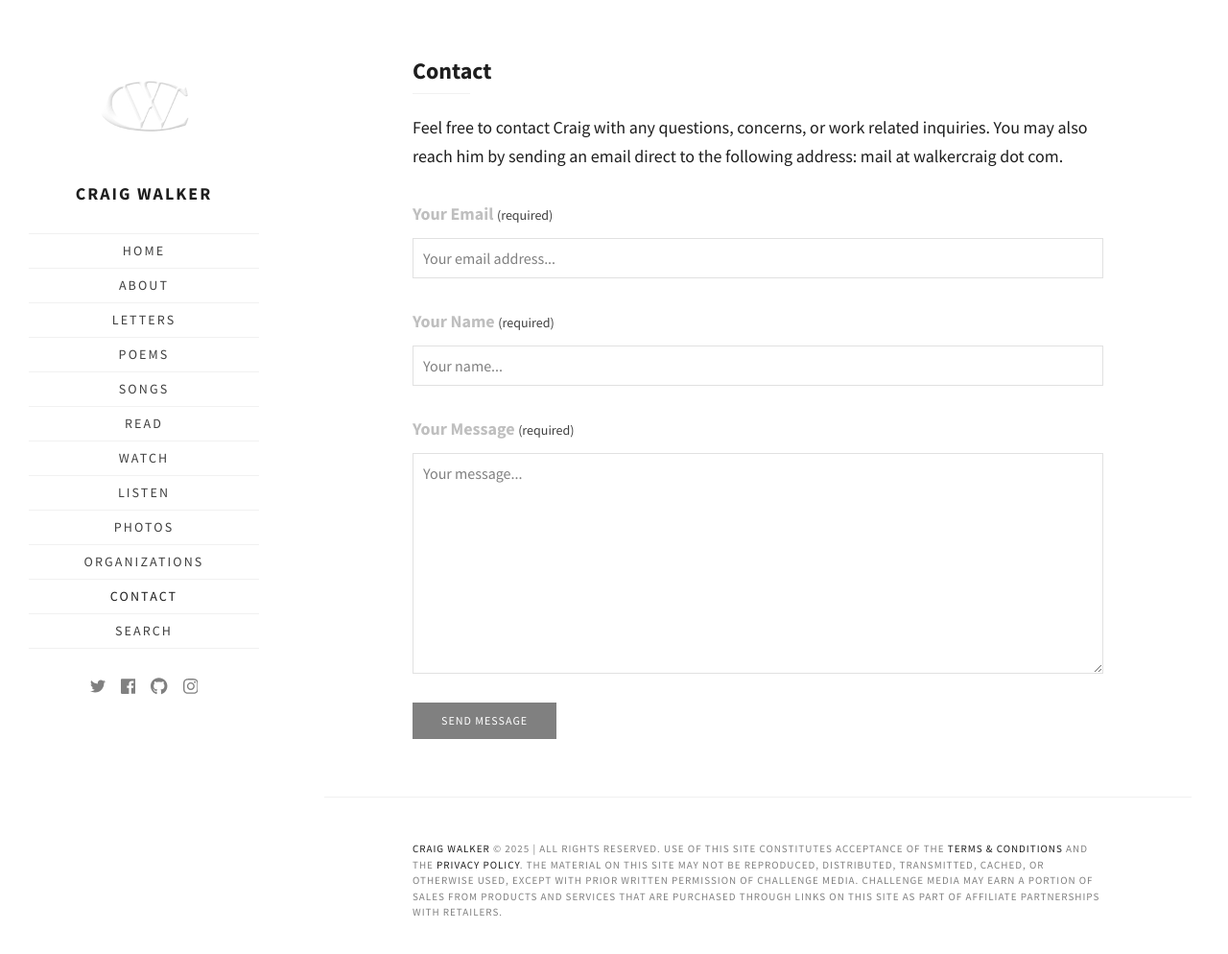
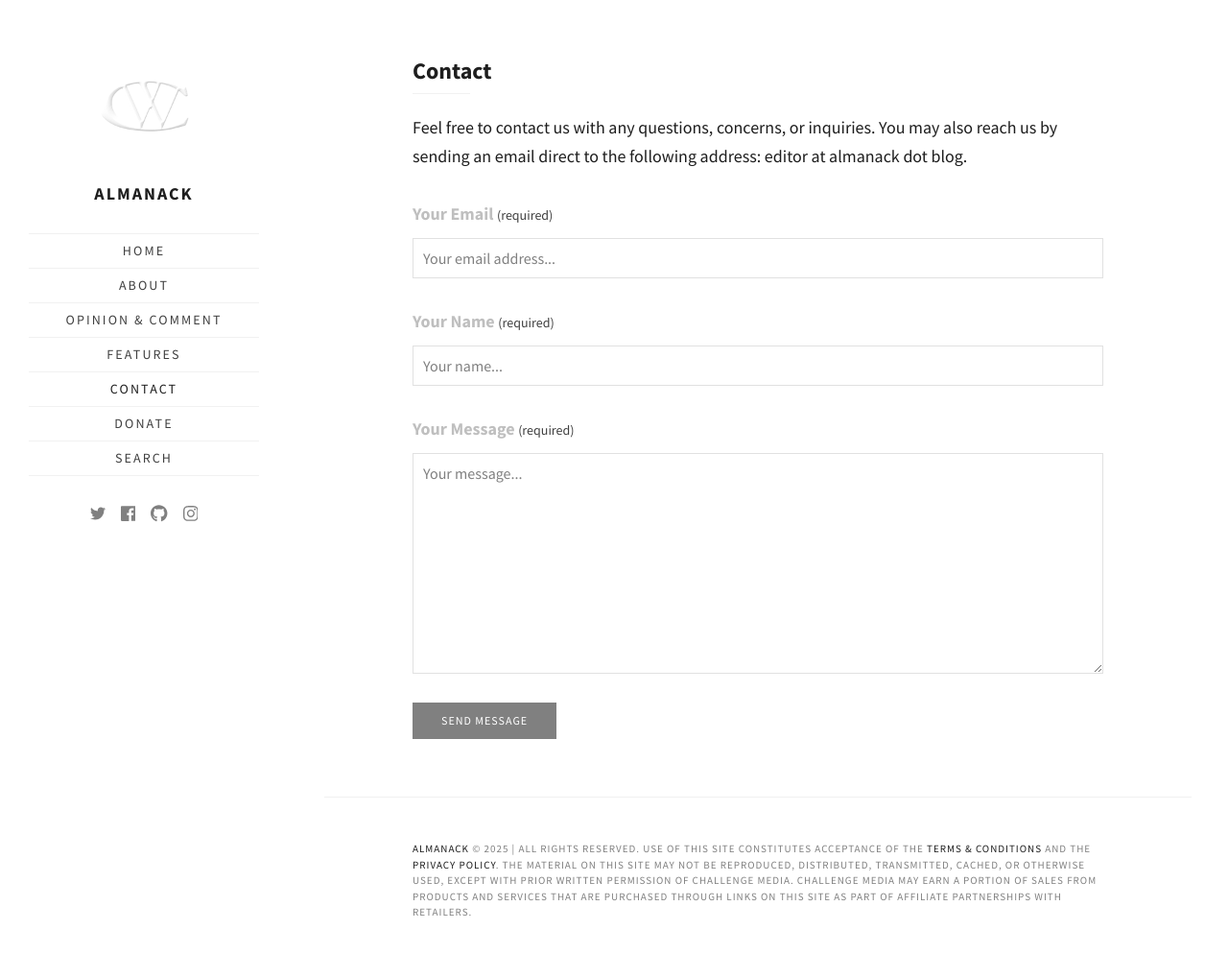
Before and after one commit to walkercraig/almanack, a Jekyll site: the page built from contact.html, in a window 1280 px wide and 1019 px high. Shown: the top 994 px of the window at 96% size. Built offline with Jekyll 4.4.1, drawn with Linux system fonts in a browser that asks for light colours; some web fonts are replaced.

Commit message:
Update _config.yml

```diff
--- a/_config.yml
+++ b/_config.yml
@@ -1,5 +1,5 @@
 # Site settings
-name: 'Craig Walker'
+name: 'Almanack'
 description:
 meta_description:
 logo:
@@ -9,21 +9,21 @@ author:
   greetings: "Hello & Welcome."
 favicon: '/favicon.ico'
 baseurl: '/'
-production_url: 'https://walkercraig.github.io/'
+production_url: 'https://walkercraig.github.io/almanack'
 disqus:
 mailchimp_url: '//walkercraig.us11.list-manage.com/subscribe/post?u=b845f7d1807ad41b6c0437990&amp;id=7bd2f97cd8'
 # Add your GA Tracking Id
 ga_analytics: G-7Z1MEJ4574
 
 # Contact form settings
-email: mail@walkercraig.com
-contact_page_description: "Feel free to contact Craig with any questions, concerns, or work related inquiries. You may also reach him by sending an email direct to the following address: mail at walkercraig dot com."
+email: editor@almanack.blog
+contact_page_description: "Feel free to contact us with any questions, concerns, or inquiries. You may also reach us by sending an email direct to the following address: editor at almanack dot blog."
 thankyou_page_description: "Your message has been successfully sent. We will contact you soon!"
 
 # Social links
-twitter: 'wlkrcrg'
-facebook: 'wlkrcrg'
-instagram: 'wlkrcrg'
+twitter: 'almanackblog'
+facebook: 'almanackblog'
+instagram: 'almanackblog'
 
 # Navigation
 navigation:
@@ -31,24 +31,14 @@ navigation:
     url: /
   - text: About
     url: /about
-  - text: Letters
-    url: /tags/index.html#Letters
-  - text: Poems
-    url: /tags/index.html#Poems
-  - text: Songs
-    url: /tags/index.html#Songs
-  - text: Read
-    url: /tags/index.html#Read
-  - text: Watch
-    url: /tags/index.html#Watch
-  - text: Listen
-    url: /tags/index.html#Listen
-  - text: Photos
-    url: https://www.instagram.com/wlkrcrg
-  - text: Organizations
-    url: /organizations
+  - text: Opinion & Comment
+    url: /tags/index.html#comment
+  - text: Features
+    url: /tags/index.html#features
   - text: Contact
     url: /contact
+  - text: Donate
+    url: /donate
   - text: Search
     url: /search
 
```
